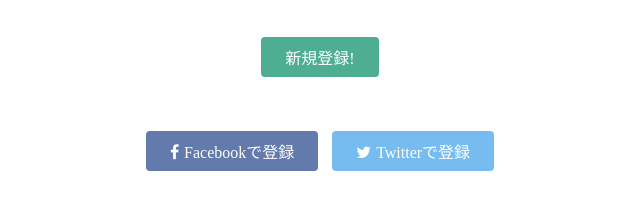
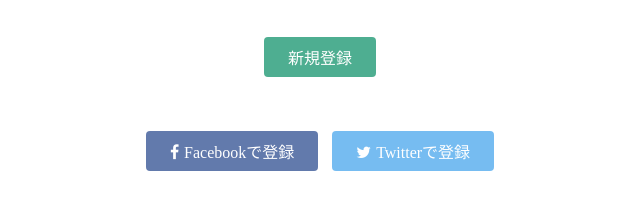
Before and after one commit to Seitoo/seito, a plain HTML site: page index.html in a window 1280 px wide. Shown: the part 395-602 px from the top of the page, 320-960 px from the left. Drawn offline with Linux system fonts and the light colour scheme.

Commit message:
html編集

```diff
--- a/index.html
+++ b/index.html
@@ -26,7 +26,7 @@
       <h1>LEARN TO CODE.<br>LEARN TO BE CREATIVE.</h1>
       <p>Progateはオンラインプログラミング学習サービスです。<br>初心者にもやさしいスライドとレッスンで、ウェブサービスを作りながらプログラミングを学んでいきましょう。</p>
       <div class="btn-wrapper">
-        <a href="#" class="btn signup">新規登録!</a>
+        <a href="#" class="btn signup">新規登録</a>
         <p>or</p>
         <a href="#" class="btn facebook"><span class="fa fa-facebook"></span>Facebookで登録</a>
         <a href="#" class="btn twitter"><span class="fa fa-twitter"></span>Twitterで登録</a>
```
